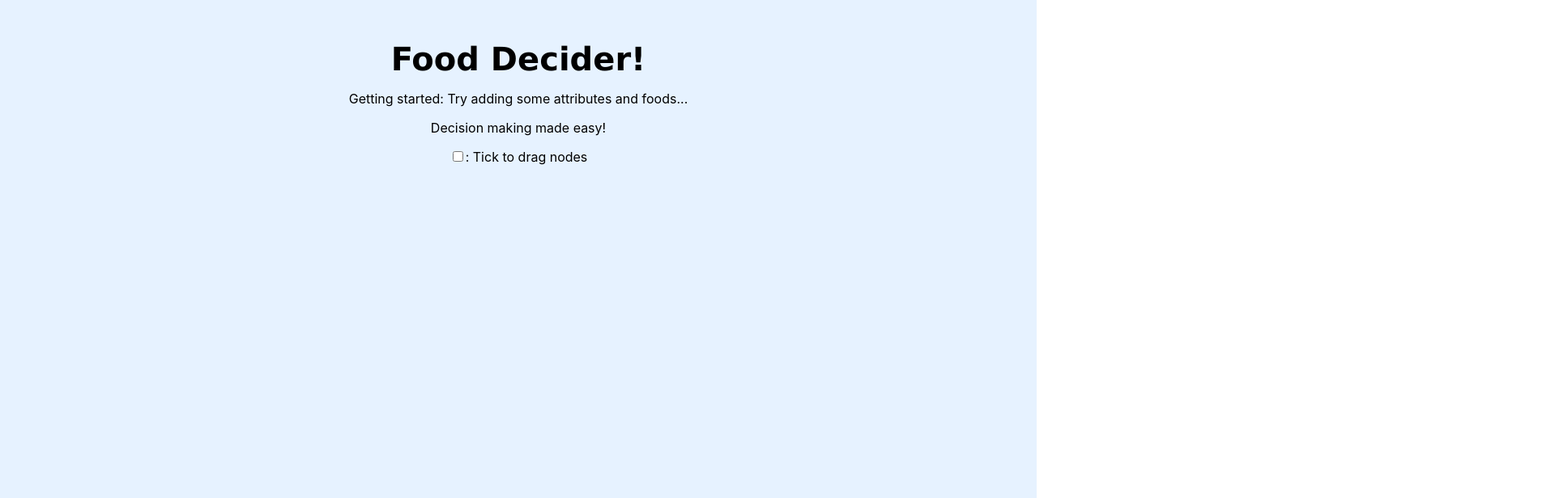
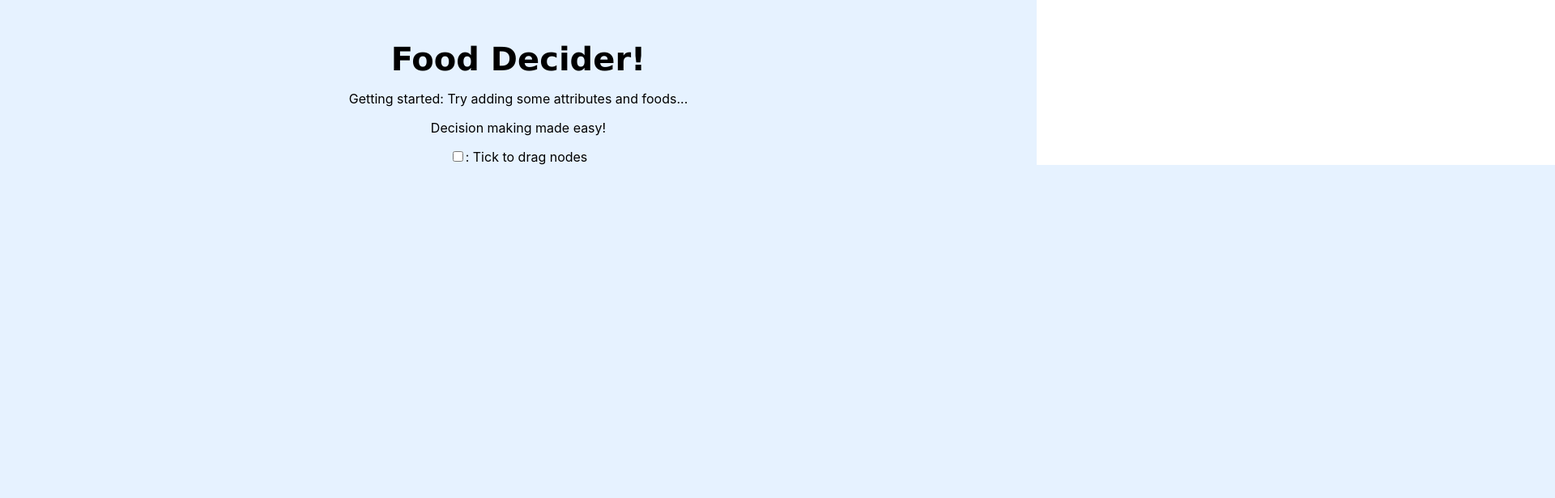
Before and after one commit to HannahBBell/Decision_Making, a React (Create React App) app: page / in a window 1280 px wide. Shown: the top 616 px of the page at 81% size, 1920 px wide, since content can reach past the window. Built offline with nearby package versions, Linux system fonts and the light colour scheme.

Commit message:
winnerScore test working and passing

```diff
--- a/src/App.css
+++ b/src/App.css
@@ -23,3 +23,7 @@
 .checkbox{
     text-align: center;
 }
+
+.react-flow {
+    align-content: center;
+  }
--- a/src/App.tsx
+++ b/src/App.tsx
@@ -5,8 +5,6 @@ import FoodChoiceNode from './components/FoodChoiceNode';
 import WinnerNode from './components/WinnerNode';
 import "./App.css"
 import 'react-flow-renderer/dist/style.css';
-// import {elements} from './components/Elements'
-
 
 function App() {
 
@@ -37,6 +35,9 @@ function App() {
   const [foodChoice2TotalScore, setFoodChoice2TotalScore] = useState(0)
   const [foodChoice3TotalScore, setFoodChoice3TotalScore] = useState(0)
   const [foodChoice4TotalScore, setFoodChoice4TotalScore] = useState(0)
+
+  const height = 1000;
+  const width = 1000;
 
   const elements = [
     //AttributeNodes
@@ -137,8 +138,8 @@ function App() {
 
   const style = {
     background: '#E6F2FF',
-    width: '100%',
-    height: '100%',
+    width: '2000px',
+    height: '1000px',
   }
 
 
@@ -167,7 +168,7 @@ function App() {
       </div>
       <div>
       </div>
-      <div style={{ height: 700 }}>
+      <div>
       <ReactFlow elements={elements} nodesDraggable={isDraggable} snapToGrid={true} style={style}/>
       </div>
     </div>
--- a/src/components/WinnerNode.tsx
+++ b/src/components/WinnerNode.tsx
@@ -1,7 +1,7 @@
 import React from 'react';
 import "./components.css";
 
-interface iWinnerNode{
+export interface iWinnerNode{
     foodNameInput1: string;
     foodNameInput2: string;
     foodNameInput3: string;
@@ -12,9 +12,7 @@ interface iWinnerNode{
     foodChoice4TotalScore: number;
 }
 
-export default function WinnerNode(props:iWinnerNode) {
-
-    function winnerScore(props:iWinnerNode){
+export function winnerScore(props:iWinnerNode){
     const {foodChoice1TotalScore, foodChoice2TotalScore, foodChoice3TotalScore, foodChoice4TotalScore, foodNameInput1, foodNameInput2, foodNameInput3, foodNameInput4} = props;
 
     let arrayOfScores:number[] = [];
@@ -27,6 +25,7 @@ export default function WinnerNode(props:iWinnerNode) {
 
     const winningScore = (Math.max(...arrayOfScores))
 
+    //When initally loading page - dont want the first (most-left) foodChoiceNode to be assigned winner automatically - when all scores are 0 we want nothing to be diplayed as winner
     if (winningScore === 0){
         winner = ""
     }
@@ -43,9 +42,11 @@ export default function WinnerNode(props:iWinnerNode) {
         else if (winningScore === foodChoice4TotalScore){
             winner = foodNameInput4
         }
+    }
     return winner
-        }
 };
+
+export default function WinnerNode(props:iWinnerNode) {
 
     return(
         <div>
```
Also changed, not shown: 2 other files (tests, documents, lock files or other folders). Lines whose indentation alone changed are shown as unchanged.
